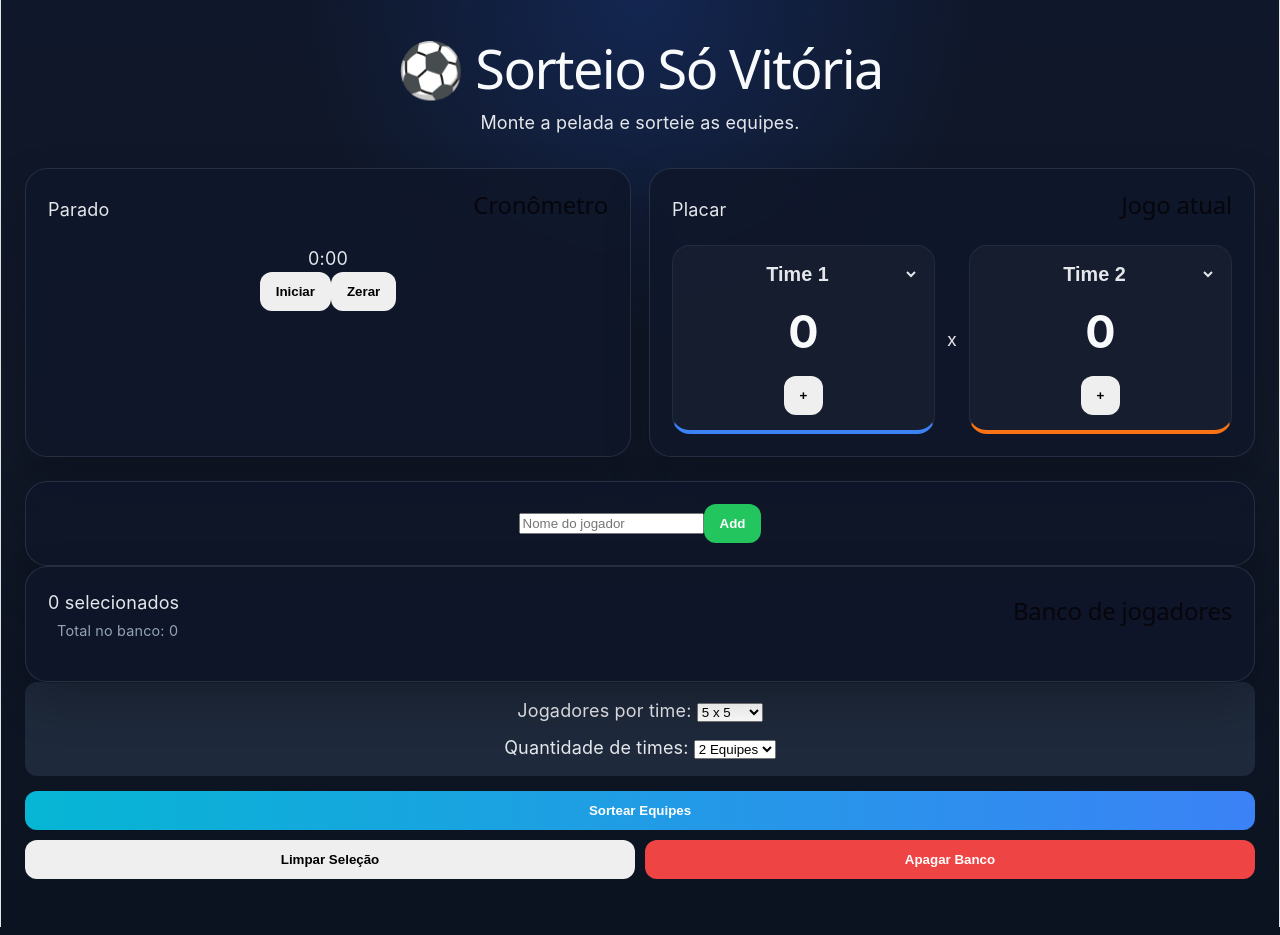
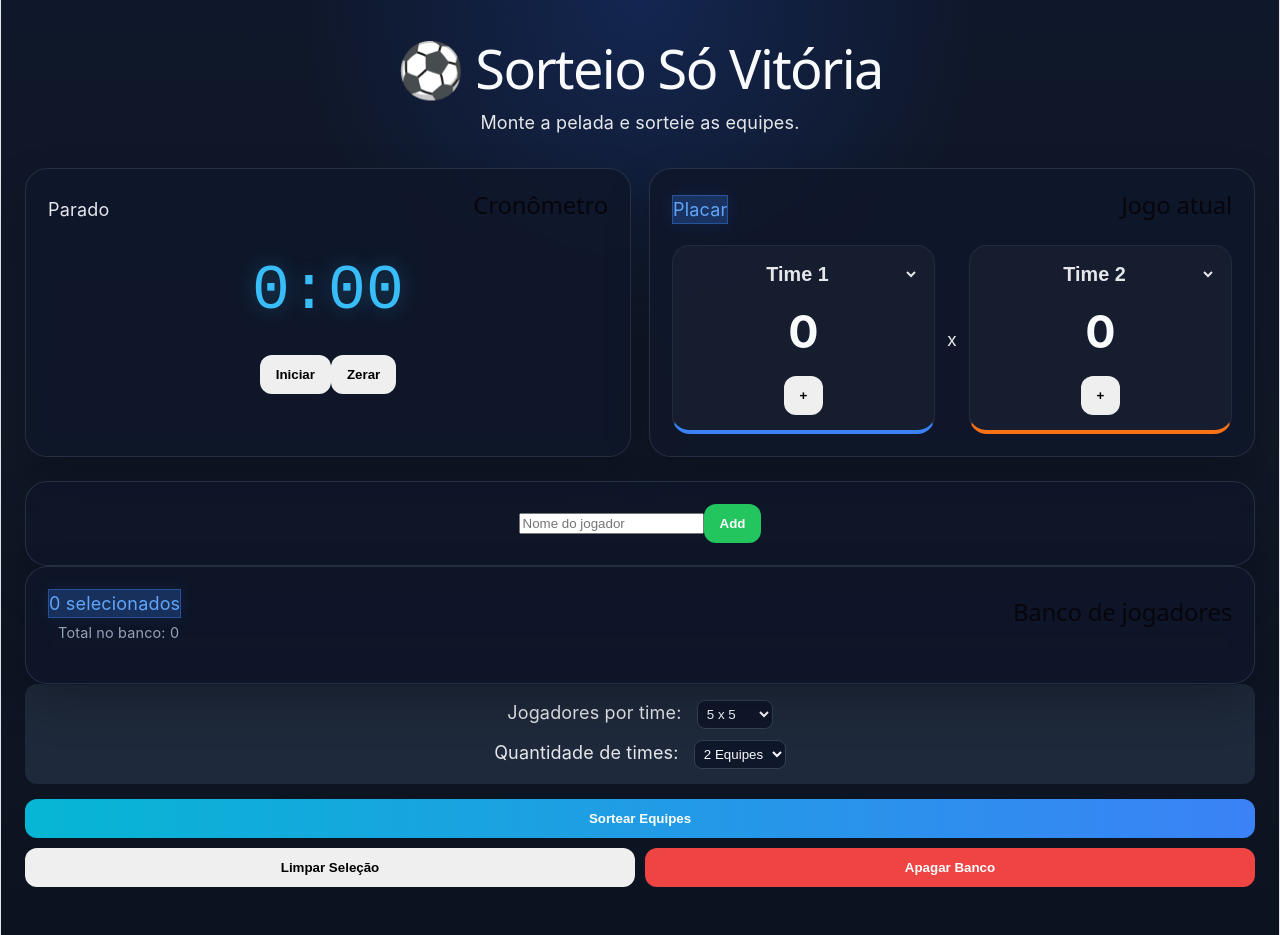
Before and after one commit to MLHolanda/sorteio-so-vitoria, a React (Vite) app: page / in a window 1280 px wide. Built offline with nearby package versions, Linux system fonts and the light colour scheme.

Commit message:
Finalizando estilo e UX

```diff
--- a/src/App.css
+++ b/src/App.css
@@ -177,3 +177,36 @@ body {
   .topo-grid { grid-template-columns: 1fr; }
   .placar-time strong { font-size: 2rem; }
 }
+/* Garante que o contador de jogadores e o título não se batam em telas pequenas */
+.card-topo {
+  flex-wrap: wrap;
+  gap: 10px;
+}
+
+/* Estilo para a badge de contagem (deixando-a mais viva) */
+.badge.destaque {
+  background: rgba(59, 130, 246, 0.25);
+  color: #60a5fa;
+  border: 1px solid rgba(59, 130, 246, 0.4);
+  box-shadow: 0 0 15px rgba(59, 130, 246, 0.1);
+}
+
+/* Melhora a visibilidade do Cronômetro */
+.timer-display {
+  font-family: 'Courier New', Courier, monospace; /* Estilo digital */
+  font-size: 3.5rem;
+  color: #38bdf8;
+  text-shadow: 0 0 20px rgba(56, 189, 248, 0.3);
+  margin: 15px 0;
+}
+
+/* Estilo para as caixas de configuração (Jogadores por time / Quantidade de times) */
+.config-box select {
+  background: #0f172a;
+  color: #f8fafc;
+  border: 1px solid #334155;
+  border-radius: 8px;
+  padding: 5px;
+  margin-left: 10px;
+  cursor: pointer;
+}
```
